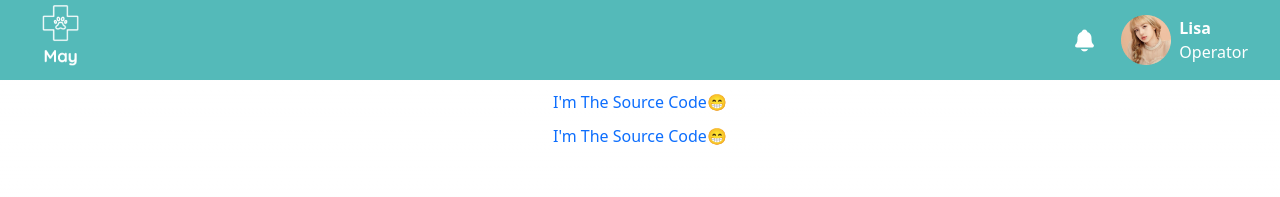
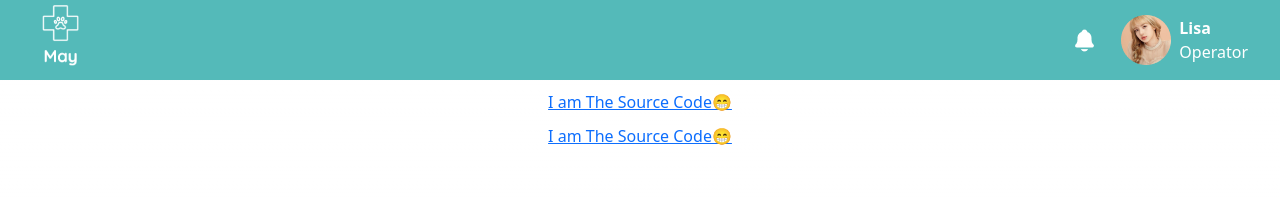
Before and after one commit to ClaraKhin/may-veterinary-clinic, a Next.js app: page /components/Footer in a window 1280 px wide. Shown: the top 197 px of the page. Built offline with nearby package versions, Linux system fonts and the light colour scheme.

Commit message:
Update Footer.jsx

```diff
--- a/src/pages/components/Footer.jsx
+++ b/src/pages/components/Footer.jsx
@@ -5,10 +5,10 @@ const Footer = () => {
     <footer>
       <a
         href={"https://github.com/ClaraKhin/may-veterinary-clinic"}
-        className="source"
+        className="gitSource"
         target="_blank"
       >
-        I'm The Source Code😁
+        I am The Source Code😁
       </a>
     </footer>
   );
```
